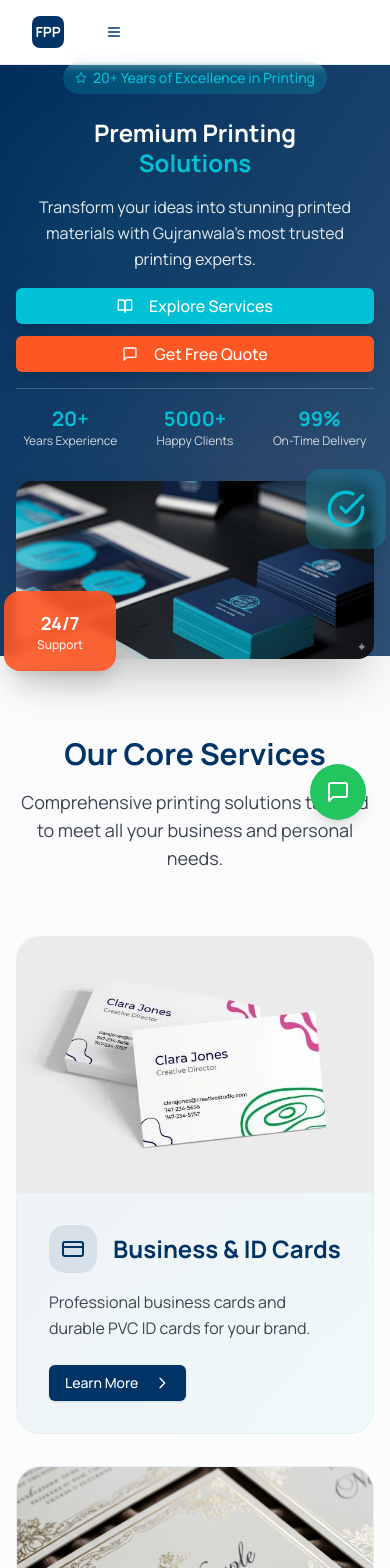
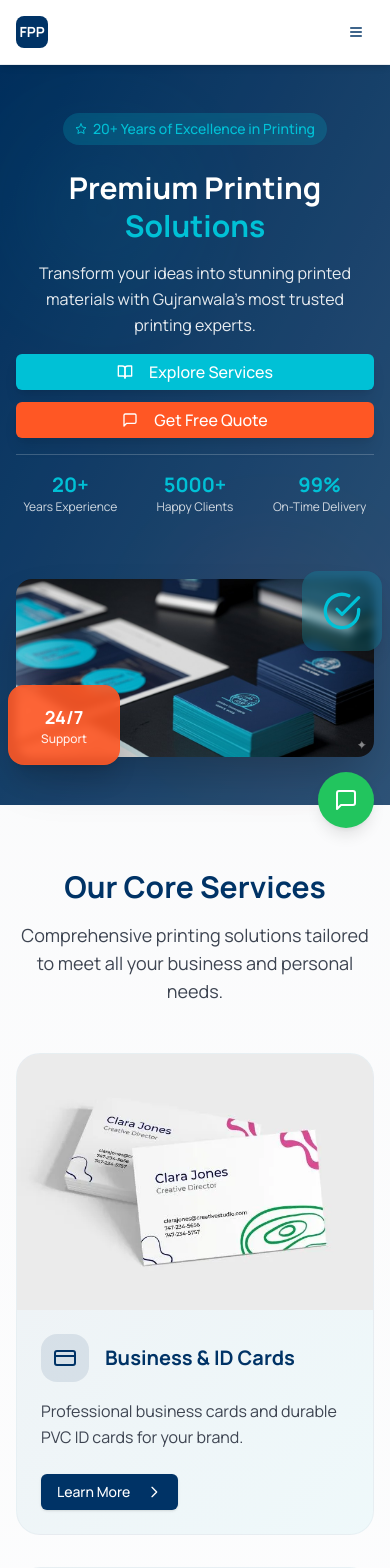
Before and after one commit to abdulwahabsaim/fancy-printing-press, a Next.js app: page / in a window 390 px wide. Shown: the top 1568 px of the page. Built offline with nearby package versions, Linux system fonts and the light colour scheme.

Commit message:
Mobile Responsive

```diff
--- a/app/page.tsx
+++ b/app/page.tsx
@@ -20,7 +20,7 @@ export default function HomePage() {
       <Header />
       <main>
         {/* Hero Section - 70% screen height */}
-        <section className="relative bg-gradient-to-br from-primary via-primary/90 to-primary/80 text-primary-foreground h-[70vh] flex items-center py-8 lg:py-12">
+        <section className="relative bg-gradient-to-br from-primary via-primary/90 to-primary/80 text-primary-foreground min-h-[70vh] flex items-center py-12 lg:py-16">
           <div className="absolute inset-0 bg-black/10"></div>
           <div className="absolute inset-0 opacity-10">
             <div className="absolute top-20 left-10 w-32 h-32 bg-secondary rounded-full blur-3xl"></div>
@@ -34,7 +34,7 @@ export default function HomePage() {
                   <Star className="w-3 h-3 mr-1.5" />
                   20+ Years of Excellence in Printing
                 </div>
-                <h1 className="font-sans font-bold text-2xl md:text-4xl lg:text-5xl leading-tight text-white">
+                <h1 className="font-sans font-bold text-3xl md:text-4xl lg:text-5xl leading-tight text-white">
                   Premium Printing
                   <br />
                   <span className="text-secondary">Solutions</span>
@@ -72,15 +72,15 @@ export default function HomePage() {
                   </div>
                 </div>
               </div>
-              <div className="relative">
+              <div className="relative mt-8 lg:mt-0">
                 <div className="relative z-10">
-                  <Image src="/professional-printing-showcase-with-business-cards.png" alt="Professional Printing Showcase" width={600} height={450} className="w-full h-auto max-h-[320px] object-cover rounded-2xl shadow-2xl" priority />
+                  <Image src="/professional-printing-showcase-with-business-cards.png" alt="Professional Printing Showcase" width={600} height={450} className="w-full h-auto max-h-[280px] sm:max-h-[350px] object-cover rounded-2xl shadow-2xl" priority />
                 </div>
                 {/* Floating visual elements - positioned outside the image with higher z-index */}
-                <div className="absolute -top-3 -right-3 w-20 h-20 bg-secondary/20 backdrop-blur-sm rounded-2xl flex items-center justify-center shadow-lg z-20">
+                <div className="absolute -top-2 -right-2 md:-top-3 md:-right-3 w-20 h-20 bg-secondary/20 backdrop-blur-sm rounded-2xl flex items-center justify-center shadow-lg z-20">
                   <CheckCircle className="w-10 h-10 text-secondary" />
                 </div>
-                <div className="absolute -bottom-3 -left-3 w-28 h-20 bg-accent/90 backdrop-blur-sm rounded-2xl flex items-center justify-center shadow-xl z-20 border border-accent/30">
+                <div className="absolute -bottom-2 -left-2 md:-bottom-3 md:-left-3 w-28 h-20 bg-accent/90 backdrop-blur-sm rounded-2xl flex items-center justify-center shadow-xl z-20 border border-accent/30">
                   <div className="text-center">
                     <div className="text-lg font-bold text-white">24/7</div>
                     <div className="text-xs text-white/90 font-medium">Support</div>
@@ -92,9 +92,9 @@ export default function HomePage() {
         </section>
 
         {/* Modern Services Section */}
-        <section id="services" className="py-20 bg-gradient-to-b from-muted/30 to-background">
+        <section id="services" className="py-16 md:py-20 bg-gradient-to-b from-muted/30 to-background">
           <div className="container mx-auto px-4 sm:px-6 lg:px-8">
-            <div className="text-center mb-16">
+            <div className="text-center mb-12 md:mb-16">
               <h2 className="font-sans font-bold text-3xl md:text-4xl lg:text-5xl text-primary mb-4">Our Core Services</h2>
               <p className="text-lg text-muted-foreground max-w-2xl mx-auto">
                 Comprehensive printing solutions tailored to meet all your business and personal needs.
@@ -102,7 +102,7 @@ export default function HomePage() {
             </div>
 
             {/* Featured Services Grid */}
-            <div className="grid grid-cols-1 lg:grid-cols-2 gap-8 mb-16">
+            <div className="grid grid-cols-1 lg:grid-cols-2 gap-8 mb-12 md:mb-16">
               {services.slice(0, 2).map((service) => (
                 <div key={service.slug} className="group relative overflow-hidden rounded-3xl bg-gradient-to-br from-primary/5 to-secondary/5 border border-border/20 hover:border-primary/30 transition-all duration-500 hover:shadow-2xl">
                   <div className="flex flex-col lg:flex-row h-full">
@@ -116,12 +116,12 @@ export default function HomePage() {
                       />
                       <div className="absolute inset-0 bg-gradient-to-t from-black/20 to-transparent opacity-0 group-hover:opacity-100 transition-opacity duration-500"></div>
                     </div>
-                    <div className="lg:w-1/2 p-8 flex flex-col justify-center">
+                    <div className="lg:w-1/2 p-6 md:p-8 flex flex-col justify-center">
                       <div className="flex items-center mb-4">
                         <div className="w-12 h-12 bg-primary/10 rounded-2xl flex items-center justify-center mr-4 group-hover:bg-primary/20 transition-colors">
                           <service.icon className="w-6 h-6 text-primary" />
                         </div>
-                        <h3 className="font-sans font-bold text-2xl text-primary">{service.title}</h3>
+                        <h3 className="font-sans font-bold text-xl md:text-2xl text-primary">{service.title}</h3>
                       </div>
                       <p className="text-muted-foreground text-base leading-relaxed mb-6">{service.shortDescription}</p>
                       <Button asChild className="w-fit bg-primary hover:bg-primary/90 text-primary-foreground group-hover:shadow-lg transition-all">
@@ -154,7 +154,7 @@ export default function HomePage() {
               ))}
             </div>
 
-            <div className="text-center mt-16">
+            <div className="text-center mt-12 md:mt-16">
               <div className="inline-flex flex-col items-center">
                 <Button size="lg" asChild className="bg-gradient-to-r from-primary to-primary/80 hover:from-primary/90 hover:to-primary text-white text-lg px-12 py-6 shadow-xl hover:shadow-2xl transition-all duration-300 hover:scale-105 border-0">
                   <Link href="/services" className="flex items-center">
@@ -167,16 +167,15 @@ export default function HomePage() {
                     </svg>
                   </Link>
                 </Button>
-                {/* <p className="text-muted-foreground text-sm mt-3">Discover our complete range of printing solutions</p> */}
               </div>
             </div>
           </div>
         </section>
 
         {/* Why Choose Us Section */}
-        <section className="py-20 bg-gradient-to-br from-muted/20 via-background to-muted/10">
+        <section className="py-16 md:py-20 bg-gradient-to-br from-muted/20 via-background to-muted/10">
           <div className="container mx-auto px-4 sm:px-6 lg:px-8">
-            <div className="text-center mb-16">
+            <div className="text-center mb-12 md:mb-16">
               <h2 className="font-sans font-bold text-3xl md:text-4xl lg:text-5xl text-primary mb-4">Why Choose Us?</h2>
               <p className="text-lg text-muted-foreground max-w-2xl mx-auto">
                 Discover what makes Fancy Printing Press the preferred choice for quality printing in Gujranwala.
@@ -184,7 +183,7 @@ export default function HomePage() {
             </div>
             <div className="grid grid-cols-1 md:grid-cols-3 gap-8">
               {benefits.map((benefit, index) => (
-                <div key={index} className="group text-center p-8 rounded-3xl bg-card border-2 border-border/20 hover:border-primary/40 hover:bg-card/80 transition-all duration-500 hover:-translate-y-3 hover:shadow-2xl">
+                <div key={index} className="group text-center p-6 md:p-8 rounded-3xl bg-card border-2 border-border/20 hover:border-primary/40 hover:bg-card/80 transition-all duration-500 hover:-translate-y-3 hover:shadow-2xl">
                   <div className="w-20 h-20 bg-gradient-to-br from-secondary/20 to-accent/20 rounded-3xl flex items-center justify-center mx-auto mb-6 group-hover:from-secondary/30 group-hover:to-accent/30 transition-all duration-500">
                     <benefit.icon className="w-10 h-10 text-secondary group-hover:scale-110 transition-transform duration-300" />
                   </div>
@@ -197,9 +196,9 @@ export default function HomePage() {
         </section>
 
         {/* Testimonials Section */}
-        <section className="py-20 bg-gradient-to-b from-background to-muted/20">
+        <section className="py-16 md:py-20 bg-gradient-to-b from-background to-muted/20">
           <div className="container mx-auto px-4 sm:px-6 lg:px-8">
-            <div className="text-center mb-16">
+            <div className="text-center mb-12 md:mb-16">
               <h2 className="font-sans font-bold text-3xl md:text-4xl lg:text-5xl text-primary mb-4">What Our Clients Say</h2>
               <p className="text-lg text-muted-foreground max-w-2xl mx-auto">
                 Don't just take our word for it. Here's what our satisfied customers have to say about our services.
--- a/app/services/[slug]/page.tsx
+++ b/app/services/[slug]/page.tsx
@@ -61,9 +61,9 @@ export default function ServiceDetailPage({ params }: { params: { slug: string }
         </div>
       </section>
 
-      <section className="py-20 bg-muted/30">
+      <section className="py-16 md:py-20 bg-muted/30">
         <div className="container mx-auto px-4 sm:px-6 lg:px-8">
-          <div className="text-center mb-16">
+          <div className="text-center mb-12 md:mb-16">
             <h2 className="font-sans font-bold text-3xl md:text-4xl text-primary mb-4">
               Types of {service.title} We Offer
             </h2>
--- a/app/services/page.tsx
+++ b/app/services/page.tsx
@@ -14,7 +14,7 @@ export default function ServicesPage() {
       <Header />
 
       {/* Compact Hero Section */}
-      <section className="relative bg-gradient-to-br from-primary via-primary/95 to-secondary text-primary-foreground py-12 lg:py-16 overflow-hidden">
+      <section className="relative bg-gradient-to-br from-primary via-primary/95 to-secondary text-primary-foreground py-16 lg:py-20 overflow-hidden">
         <div className="absolute inset-0 bg-black/10"></div>
         <div className="absolute inset-0 opacity-10">
           <div className="absolute top-10 left-10 w-24 h-24 bg-secondary rounded-full blur-3xl"></div>
@@ -54,7 +54,7 @@ export default function ServicesPage() {
       </section>
 
       {/* Enhanced Services Grid Section */}
-      <section className="py-24 bg-gradient-to-b from-muted/30 to-background">
+      <section className="py-16 md:py-24 bg-gradient-to-b from-muted/30 to-background">
         <div className="container mx-auto px-4 sm:px-6 lg:px-8">
           <div className="grid grid-cols-1 md:grid-cols-2 lg:grid-cols-3 xl:grid-cols-4 gap-6">
             {services.map((category) => (
--- a/components/header.tsx
+++ b/components/header.tsx
@@ -1,22 +1,29 @@
 "use client";
 
 import Link from "next/link";
-import { Menu, MessageSquare } from "lucide-react";
+import { usePathname } from "next/navigation";
+import { Menu, MessageSquare, Home, LayoutGrid, Info, Mail } from "lucide-react";
 import { Button } from "@/components/ui/button";
 import { Sheet, SheetContent, SheetTrigger, SheetClose } from "@/components/ui/sheet";
+import { cn } from "@/lib/utils";
+import { Separator } from "./ui/separator";
 
 export default function Header() {
+  const pathname = usePathname();
+
   const navigation = [
-    { name: "Home", href: "/" },
-    { name: "Services", href: "/services" },
-    { name: "About Us", href: "/about" },
-    { name: "Contact", href: "/contact" },
+    { name: "Home", href: "/", icon: Home },
+    { name: "Services", href: "/services", icon: LayoutGrid },
+    { name: "About Us", href: "/about", icon: Info },
+    { name: "Contact", href: "/contact", icon: Mail },
   ];
 
   return (
-    <header className="sticky top-0 z-50 w-full border-b border-border/40 bg-background/95 backdrop-blur supports-[backdrop-filter]:bg-background/60">
-      <div className="container flex h-16 max-w-7xl items-center">
-        <Link href="/" className="mr-6 flex items-center space-x-2">
+    <header
+      className="sticky top-0 z-50 w-full border-b border-border/40 bg-background/95 shadow-md backdrop-blur supports-[backdrop-filter]:bg-background/60"
+    >
+      <div className="container flex h-16 max-w-7xl items-center justify-between px-4 sm:px-6 lg:px-8">
+        <Link href="/" className="flex items-center space-x-2">
           <div className="w-8 h-8 bg-primary rounded-lg flex items-center justify-center">
             <span className="text-primary-foreground font-bold text-sm">FPP</span>
           </div>
@@ -25,17 +32,25 @@ export default function Header() {
           </span>
         </Link>
 
-        <nav className="hidden md:flex items-center space-x-8 text-sm font-medium ml-auto">
-          {navigation.map((item) => (
-            <Link key={item.name} href={item.href} className="transition-colors hover:text-primary text-foreground/80">
+        <div className="hidden md:flex items-center space-x-6">
+          <nav className="flex items-center space-x-2 text-base font-medium">
+            {navigation.map((item) => {
+              const isActive = pathname === item.href || (item.href !== "/" && pathname.startsWith(item.href));
+              return (
+                <Link
+                  key={item.name}
+                  href={item.href}
+                  className={cn(
+                    "rounded-md px-4 py-2 transition-all duration-200",
+                    isActive ? "bg-muted text-primary font-semibold" : "text-foreground/70 hover:bg-muted hover:text-foreground"
+                  )}
+                >
                   {item.name}
                 </Link>
-          ))}
+              );
+            })}
           </nav>
-
-        <div className="flex items-center justify-end md:ml-6">
-          <div className="hidden md:flex">
-            <Button asChild className="bg-accent hover:bg-accent/90 text-accent-foreground rounded-md">
+          <Button asChild className="bg-accent hover:bg-accent/90 text-accent-foreground rounded-md transition-transform hover:scale-105">
             <Link href="https://wa.me/923006484741?text=Hello%20FPP,%20I'm%20interested%20in%20your%20services.">
               <MessageSquare className="w-4 h-4 mr-2" />
               Get a Quote
@@ -43,7 +58,7 @@ export default function Header() {
           </Button>
         </div>
 
-          <div className="md:hidden ml-2">
+        <div className="md:hidden">
           <Sheet>
             <SheetTrigger asChild>
               <Button variant="ghost" size="icon">
@@ -51,25 +66,47 @@ export default function Header() {
                 <span className="sr-only">Toggle Menu</span>
               </Button>
             </SheetTrigger>
-              <SheetContent side="left" className="w-[300px]">
-                 <Link href="/" className="flex items-center space-x-2 mb-8">
+            <SheetContent side="left" className="w-[300px] p-4 flex flex-col bg-background">
+              <div className="p-2">
+                <Link href="/" className="flex items-center space-x-2 mb-6">
                   <div className="w-8 h-8 bg-primary rounded-lg flex items-center justify-center">
                     <span className="text-primary-foreground font-bold text-sm">FPP</span>
                   </div>
                   <span className="font-bold font-sans text-xl text-primary">Fancy Printing Press</span>
                 </Link>
-                <nav className="flex flex-col gap-4 text-lg font-medium">
-                  {navigation.map((item) => (
+                <nav className="flex flex-col gap-2 text-base font-medium">
+                  {navigation.map((item) => {
+                    const isActive = pathname === item.href || (item.href !== "/" && pathname.startsWith(item.href));
+                    return (
                       <SheetClose asChild key={item.href}>
-                      <Link href={item.href} className="text-foreground/80 hover:text-primary">
-                        {item.name}
+                        <Link
+                          href={item.href}
+                          className={cn(
+                            "flex items-center gap-4 rounded-md p-3 transition-colors",
+                            isActive ? "bg-muted text-primary" : "text-foreground/80 hover:bg-muted"
+                          )}
+                        >
+                          <item.icon className="h-5 w-5" />
+                          <span>{item.name}</span>
                         </Link>
                       </SheetClose>
-                  ))}
+                    );
+                  })}
                 </nav>
+              </div>
+
+              <div className="mt-auto p-2">
+                <Separator className="my-4 bg-border/60" />
+                <p className="text-sm text-muted-foreground mb-4 text-center">Ready to start a project?</p>
+                <Button asChild size="lg" className="w-full bg-accent hover:bg-accent/90 text-accent-foreground rounded-md">
+                  <Link href="https://wa.me/923006484741?text=Hello%20FPP,%20I'm%20interested%20in%20your%20services.">
+                    <MessageSquare className="w-5 h-5 mr-2" />
+                    Get a Quote
+                  </Link>
+                </Button>
+              </div>
             </SheetContent>
           </Sheet>
-          </div>
         </div>
       </div>
     </header>
--- a/components/whatsapp-float.tsx
+++ b/components/whatsapp-float.tsx
@@ -7,7 +7,7 @@ export default function WhatsAppFloat() {
   return (
     <Link
       href="https://wa.me/923006484741?text=Hello%20FPP,%20I'm%20interested%20in%20your%20services."
-      className="fixed bottom-6 right-6 z-50 bg-green-500 hover:bg-green-600 text-white p-4 rounded-full shadow-lg transition-all duration-300 hover:scale-110"
+      className="fixed bottom-4 right-4 md:bottom-6 md:right-6 z-50 bg-green-500 hover:bg-green-600 text-white p-4 rounded-full shadow-lg transition-all duration-300 hover:scale-110"
       aria-label="Contact us on WhatsApp"
     >
               <MessageSquare className="w-6 h-6" />
--- a/package.json
+++ b/package.json
@@ -11,6 +11,7 @@
   "dependencies": {
     "@radix-ui/react-accordion": "^1.1.2",
     "@radix-ui/react-dialog": "^1.0.5",
+    "@radix-ui/react-separator": "^1.0.3",
     "@radix-ui/react-slot": "^1.0.2",
     "class-variance-authority": "^0.7.0",
     "clsx": "^2.1.1",
```
Also changed, not shown: app/about/page.tsx (+8 -8 lines), app/contact/page.tsx (+7 -7 lines), app/globals.css (+20 -0 lines), 1 other file (tests, documents, lock files or other folders). Lines whose indentation alone changed are shown as unchanged.
